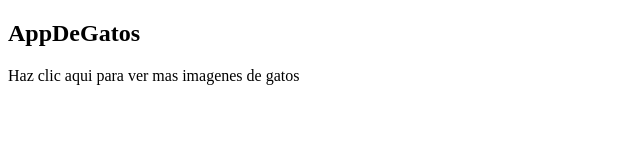
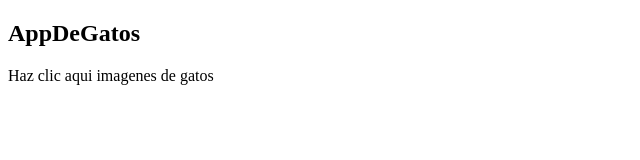
Before and after one commit to EDUARD096/Aprediendo-html-y-css, a plain HTML site: page index.html in a window 1280 px wide. Shown: the whole page, without its empty margins (0-640 px from the left). Drawn offline with Linux system fonts and the light colour scheme.

Commit message:
el zinc esta listo

```diff
--- a/index.html
+++ b/index.html
@@ -2,6 +2,6 @@
 <html lang="es">
   <body>
     <h2>AppDeGatos</h2>
-    <p>Haz clic aqui para ver mas imagenes de gatos</p>
+    <p>Haz clic aqui  imagenes de gatos</p>
   </body>
 </html>
```
